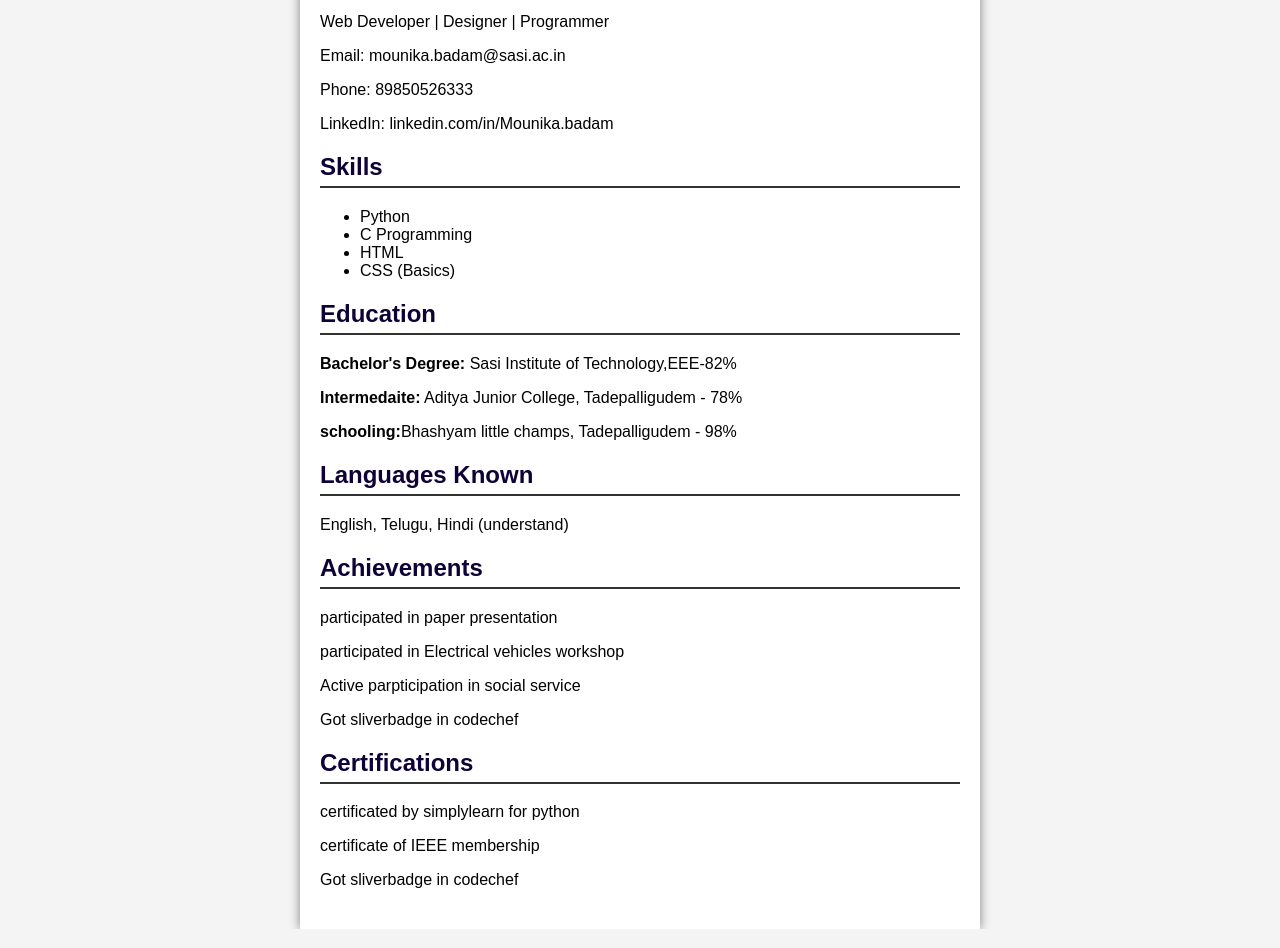
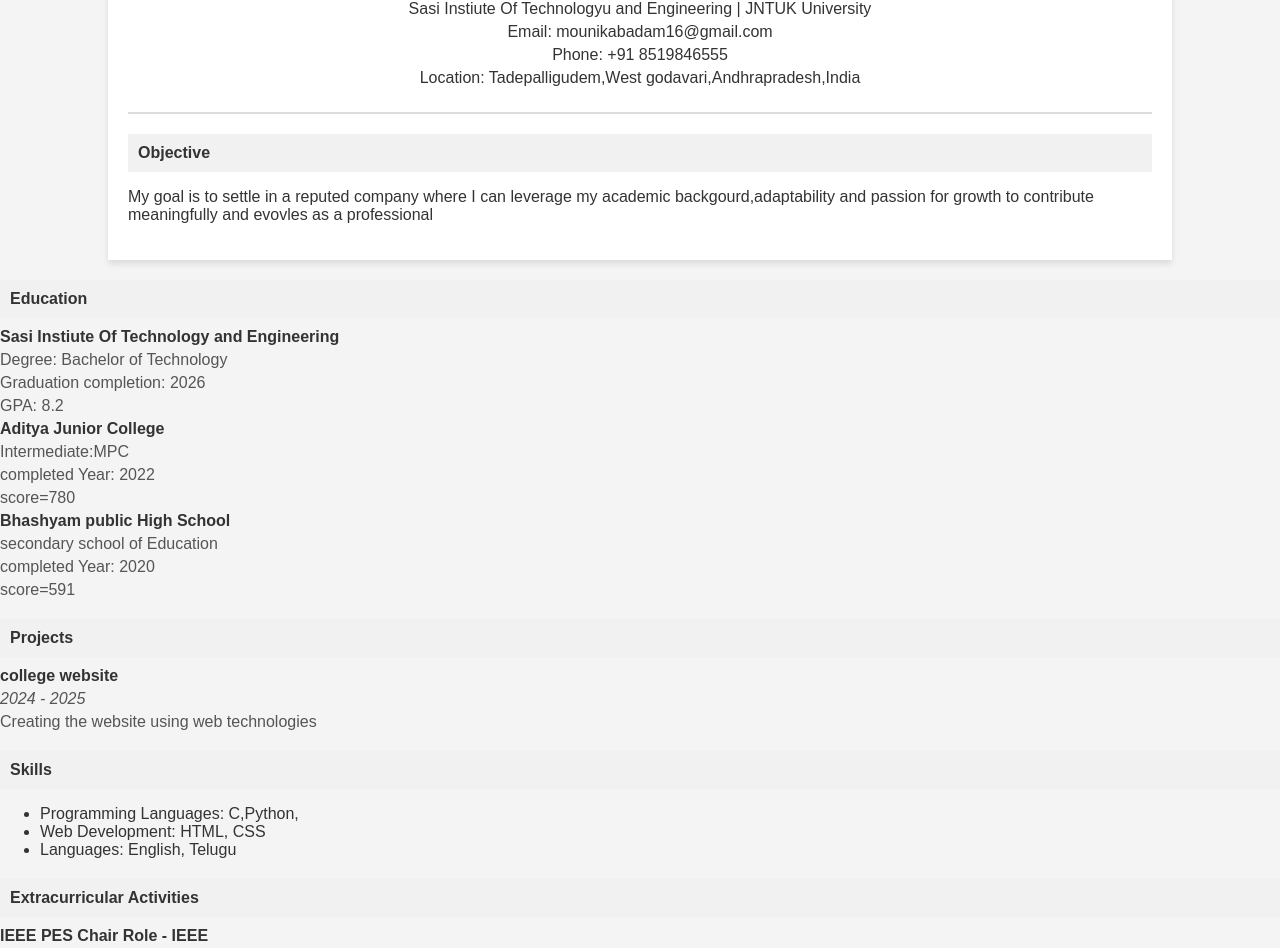
Before and after one commit to Mounikabadam/Mounikabadam.github.io, a plain HTML site: page index.html in a window 1280 px wide. Shown: the part 87-1035 px from the top of the page. Drawn offline with Linux system fonts and the light colour scheme.

Commit message:
Update index.html

```diff
--- a/index.html
+++ b/index.html
@@ -1,85 +1,158 @@
-<!DOCTYPE html>
 <html lang="en">
 <head>
     <meta charset="UTF-8">
     <meta name="viewport" content="width=device-width, initial-scale=1.0">
-    <title>Resume</title>
+    <title>My Resume</title>
     <style>
         body {
-            font-family: Arial, sans-serif;
+            font-family: 'Arial', sans-serif;
             margin: 0;
             padding: 0;
             background-color: #f4f4f4;
+            color: #333;
         }
+
         .container {
-            width: 50%;
-            margin: auto;
-            background: white;
+            width: 80%;
+            margin: 0 auto;
             padding: 20px;
-            box-shadow: 0px 0px 10px 0px gray;
+            background-color: #fff;
+            box-shadow: 0 4px 6px rgba(0, 0, 0, 0.1);
         }
-        h1, h2 {
-            color: #0e0236;
+
+        h1, h2, h3 {
+            color: #333;
+            margin: 0;
         }
-        .contact-info, .section {
-            margin-bottom: 20px;
+
+        .header {
+            text-align: center;
+            padding: 20px 0;
+            border-bottom: 2px solid #ddd;
         }
-        .section h2 {
-            border-bottom: 2px solid #333;
-            padding-bottom: 5px;
+
+        .header h1 {
+            margin: 0;
+        }
+
+        .contact-info {
+            text-align: center;
+            margin-top: 10px;
+        }
+
+        .contact-info p {
+            margin: 5px 0;
+        }
+
+        .section-title {
+            background-color: #f1f1f1;
+            padding: 10px;
+            margin-top: 20px;
+            font-weight: bold;
+        }
+
+        .education, .projects, .skills, .activities {
+            margin-top: 10px;
+        }
+
+        .education-item, .project-item, .activity-item {
+            margin-bottom: 10px;
+        }
+
+        .education-item h4, .project-item h4, .activity-item h4 {
+            margin: 0;
+            color: #333;
+        }
+
+        .education-item p, .project-item p, .activity-item p {
+            margin: 5px 0;
+            color: #555;
+        }
+
+        .footer {
+            text-align: center;
+            font-size: 14px;
+            margin-top: 40px;
+            color: #888;
+        }
+
+        .footer a {
+            color: #444;
+            text-decoration: none;
         }
     </style>
 </head>
 <body>
     <div class="container">
-        <header>
-            <h1>Badam.mounika</h1>
-            <p>Web Developer | Designer | Programmer</p>
-        </header>
+        <div class="header">
+            <h1>Badam Mounika</h1>
+            <div class="contact-info">
+                <p>Sasi Instiute Of Technologyu and Engineering | JNTUK University</p>
+                <p>Email: mounikabadam16@gmail.com</p>
+                <p>Phone: +91 8519846555</p>
+                <p>Location: Tadepalligudem,West godavari,Andhrapradesh,India</p>
+            </div>
+        </div>
+        <div class="section-title">Objective</div>
+                <P>My goal is to settle in a reputed company where I can leverage my academic backgourd,adaptability and passion for growth to contribute meaningfully and evovles as a professional</p>
+        </div>
 
-        <section class="contact-info">
-            <p>Email: mounika.badam@sasi.ac.in</p>
-            <p>Phone: 89850526333</p>
-            <p>LinkedIn: linkedin.com/in/Mounika.badam</p>
-        </section>
+        <div class="section-title">Education</div>
+        <div class="education">
+            <div class="education-item">
+                <h4>Sasi Instiute Of Technology and Engineering</h4>
+                <p>Degree: Bachelor of Technology</p>
+                <p>Graduation completion: 2026</p>
+                <p>GPA: 8.2</p>
+                <h4>Aditya Junior College</h4>
+                <p>Intermediate:MPC</p>
+                <p>completed Year: 2022</p>
+                <p>score=780</p>
+                <h4>Bhashyam public High School</h4>
+                <p>secondary school of Education</p>
+                <p>completed Year: 2020</p>
+                <p>score=591</p>
+            </div>
+        </div>
 
-        <section class="section">
-            <h2>Skills</h2>
+        <div class="section-title">Projects</div>
+        <div class="projects">
+            <div class="project-item">
+                <h4>college website</h4>
+                <p><i>2024 - 2025</i></p>
+                <p>Creating the website using web technologies</p>
+            </div>
+        </div>
+
+        <div class="section-title">Skills</div>
+        <div class="skills">
             <ul>
-                <li>Python</li>
-                <li>C Programming</li>
-                <li>HTML</li>
-                <li>CSS (Basics)</li>
+                <li>Programming Languages: C,Python,</li>
+                <li>Web Development: HTML, CSS</li>
+                <li>Languages: English, Telugu</li>
             </ul>
-        </section>
+        </div>
 
+            </ul>
+        </div>
 
-        <section class="section">
-            <h2>Education</h2>
-            <p><strong>Bachelor's Degree:</strong> Sasi Institute of Technology,EEE-82%</p>
-            <p><strong>Intermedaite:</strong> Aditya Junior College, Tadepalligudem - 78%</p>
-            <p><strong>schooling:</strong>Bhashyam little champs, Tadepalligudem - 98%</p>
-        </section>
+        <div class="section-title">Extracurricular Activities</div>
+        <div class="activities">
+            <div class="activity-item">
+                <h4>IEEE PES Chair Role - IEEE</h4>
+                <p><i>2023 - 2026</i></p>
+                <p>When I was pes chair i conducted more events, and awarness on new technologies and benefits of IEEE membership and got the best chair person award </p>
+            </div>
+            <div class="activity-item">
+                <h4>IEEE volunteer - IEEE</h4>
+                <p><i>2021 - 2022</i></p>
+                <p>When iwas volunteer i make more works like certificate design and banner designing and work as a treasurer and got a Best volunteer award</p>
+            </div>
+        </div>
 
-        <section class="section">
-            <h2>Languages Known</h2>
-            <p>English, Telugu, Hindi (understand)</p>
-        </section>
-        <section class="section">
-            <h2>Achievements</h2>
-            <p>participated in paper presentation</p>
-            <p>participated in Electrical vehicles workshop</p>
-            <p>Active parpticipation in social service</p>
-            <p>Got sliverbadge in codechef</p>
-        </section>
-        <section class="section">
-            <h2>Certifications</h2>
-            <p>certificated by simplylearn for python</p>
-            <p>certificate of IEEE membership</p>
-            <p>Got sliverbadge in codechef</p>
-        </section>
-
-
+        <div class="footer">
+            <p>For more details, contact: (+91) 9491278788 or Maill id: gudurumanikanta2005@gmail.com</a></p>
+        </div>
     </div>
 </body>
 </html>
```
